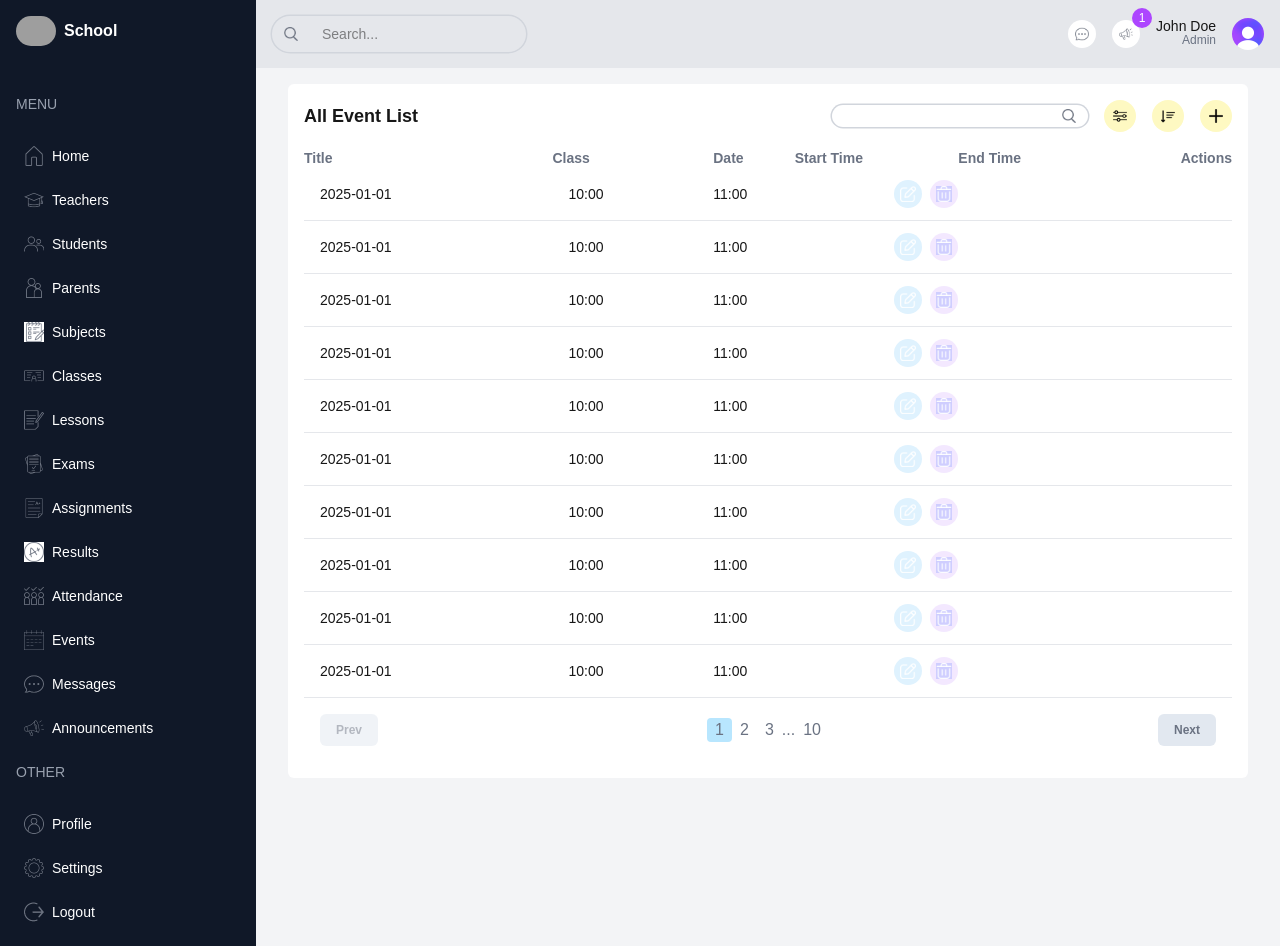
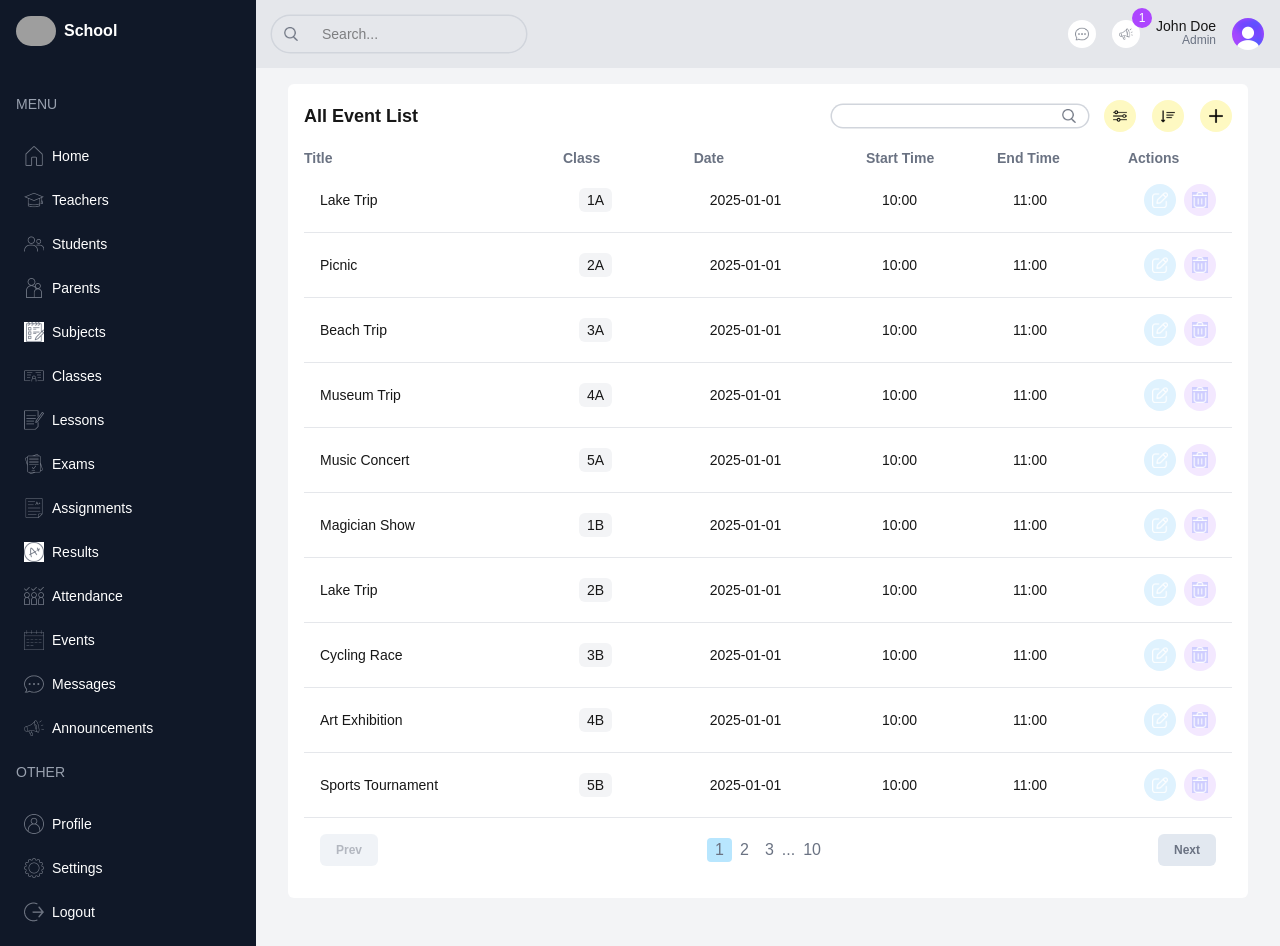
Before and after one commit to rumachoudhury/school-management-dashboard, a Next.js app: page /list/events in a window 1280 px wide. Built offline with nearby package versions, Linux system fonts and the light colour scheme; grey boxes are pictures that could not be loaded.

Commit message:
Create event list page

```diff
--- a/src/app/(dashboard)/list/announcements/page.tsx
+++ b/src/app/(dashboard)/list/announcements/page.tsx
@@ -16,7 +16,7 @@ type Announcement = {
   title: string;
   class: string;
   date: string;
-  description: string;
+  //   description: string;
 };
 
 const columns: Column[] = [
@@ -33,11 +33,11 @@ const columns: Column[] = [
     accessor: "date",
     className: "hidden md:table-cell",
   },
-  {
-    header: "Description",
-    accessor: "description",
-    className: "hidden md:table-cell",
-  },
+  //   {
+  //     header: "Description",
+  //     accessor: "description",
+  //     className: "hidden md:table-cell",
+  //   },
   {
     header: "Actions",
     accessor: "action",
@@ -58,7 +58,7 @@ export default function AnnouncementListPage() {
 
         <td className="p-4 hidden md:table-cell">{item.date}</td>
 
-        <td className="p-4 hidden md:table-cell">{item.description}</td>
+        {/* <td className="p-4 hidden md:table-cell">{item.description}</td> */}
 
         <td>
           <div className="flex items-center gap-2 justify-end">
--- a/src/app/(dashboard)/list/events/page.tsx
+++ b/src/app/(dashboard)/list/events/page.tsx
@@ -25,32 +25,35 @@ const columns: Column[] = [
   {
     header: "Title",
     accessor: "title",
+    className: "w-[30%]",
   },
   {
     header: "Class",
     accessor: "class",
+    className: "w-[15%]",
   },
   {
     header: "Date",
     accessor: "date",
-    className: "hidden md:table-cell",
+    className: "w-[20%] hidden md:table-cell",
   },
   {
     header: "Start Time",
     accessor: "startTime",
-    className: "hidden md:table-cell",
+    className: "w-[15%] hidden md:table-cell",
   },
   {
     header: "End Time",
     accessor: "endTime",
-    className: "hidden md:table-cell",
+    className: "w-[15%] hidden md:table-cell",
   },
   {
     header: "Actions",
     accessor: "action",
-    className: "text-right",
+    className: "w-[10%]",
   },
 ];
+
 export default function EventListPage() {
   const renderRow = (item: Event) => {
     return (
@@ -58,19 +61,25 @@ export default function EventListPage() {
         key={item.id}
         className="border-b border-gray-200 text-sm hover:bg-gray-50"
       >
-        <td className="p-4">{item.date}</td>
+        <td className="p-4 font-medium">{item.title}</td>
 
-        <td className="p-4">{item.startTime}</td>
+        <td className="p-4">
+          <span className="px-2 py-1 rounded-md bg-gray-100">{item.class}</span>
+        </td>
 
-        <td className="">{item.endTime}</td>
+        <td className="p-4 hidden md:table-cell">{item.date}</td>
 
-        <td>
+        <td className="p-4 hidden md:table-cell">{item.startTime}</td>
+
+        <td className="p-4 hidden md:table-cell">{item.endTime}</td>
+
+        <td className="p-4">
           <div className="flex items-center gap-2 justify-end">
-            <Link href={`/list/assignments/${item.id}`}>
-              <button className="w-7 h-7 flex items-center justify-center rounded-full bg-sky-100">
+            <Link href={`/list/events/${item.id}`}>
+              <button className="w-8 h-8 flex items-center justify-center rounded-full bg-sky-100">
                 <Image
                   src="/images/school-management-dashboard/edit.png"
-                  alt="View"
+                  alt="Edit"
                   width={16}
                   height={16}
                 />
@@ -78,7 +87,7 @@ export default function EventListPage() {
             </Link>
 
             {role === "admin" && (
-              <button className="w-7 h-7 flex items-center justify-center rounded-full bg-purple-100">
+              <button className="w-8 h-8 flex items-center justify-center rounded-full bg-purple-100">
                 <Image
                   src="/images/school-management-dashboard/delete.png"
                   alt="Delete"
```
